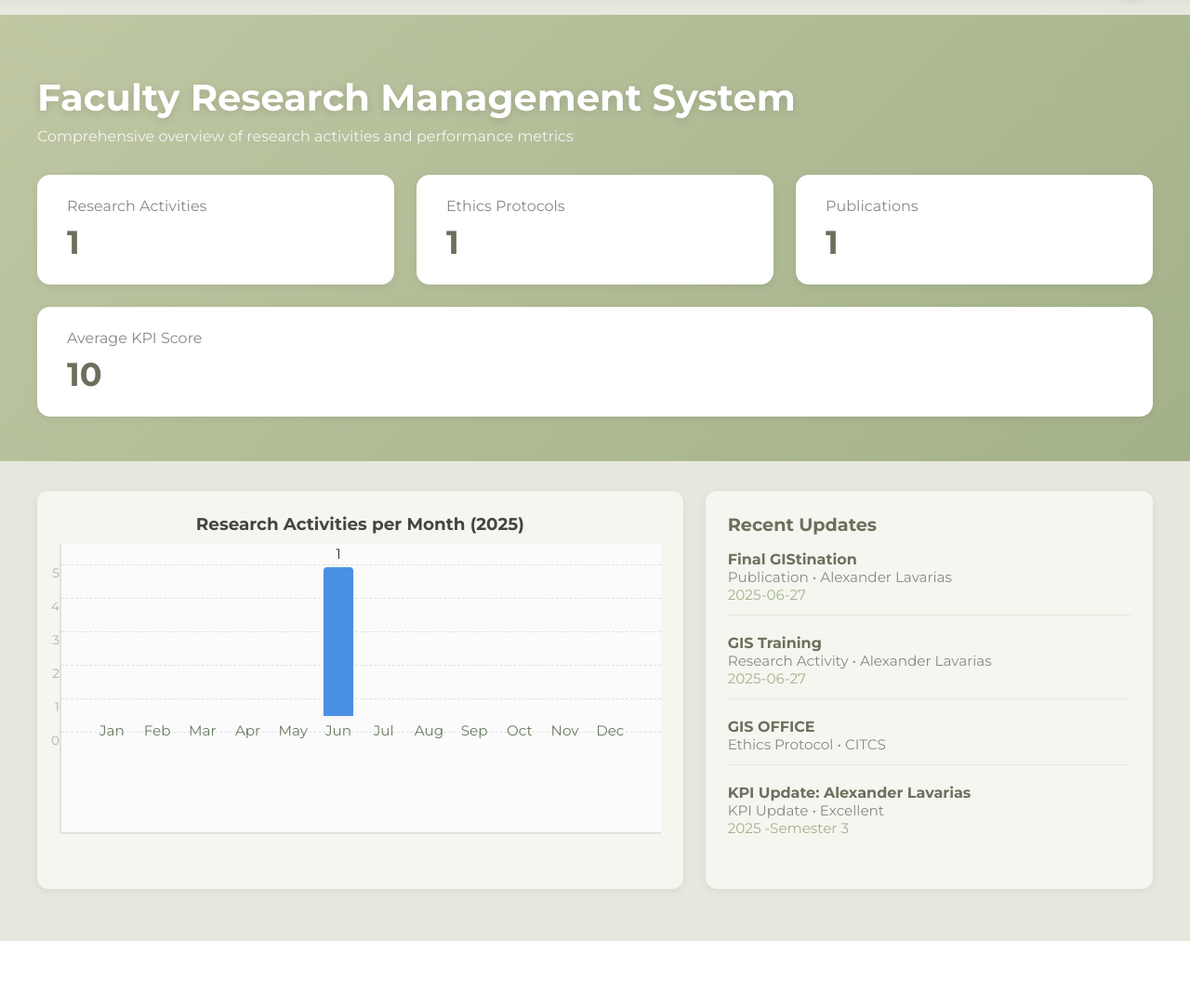
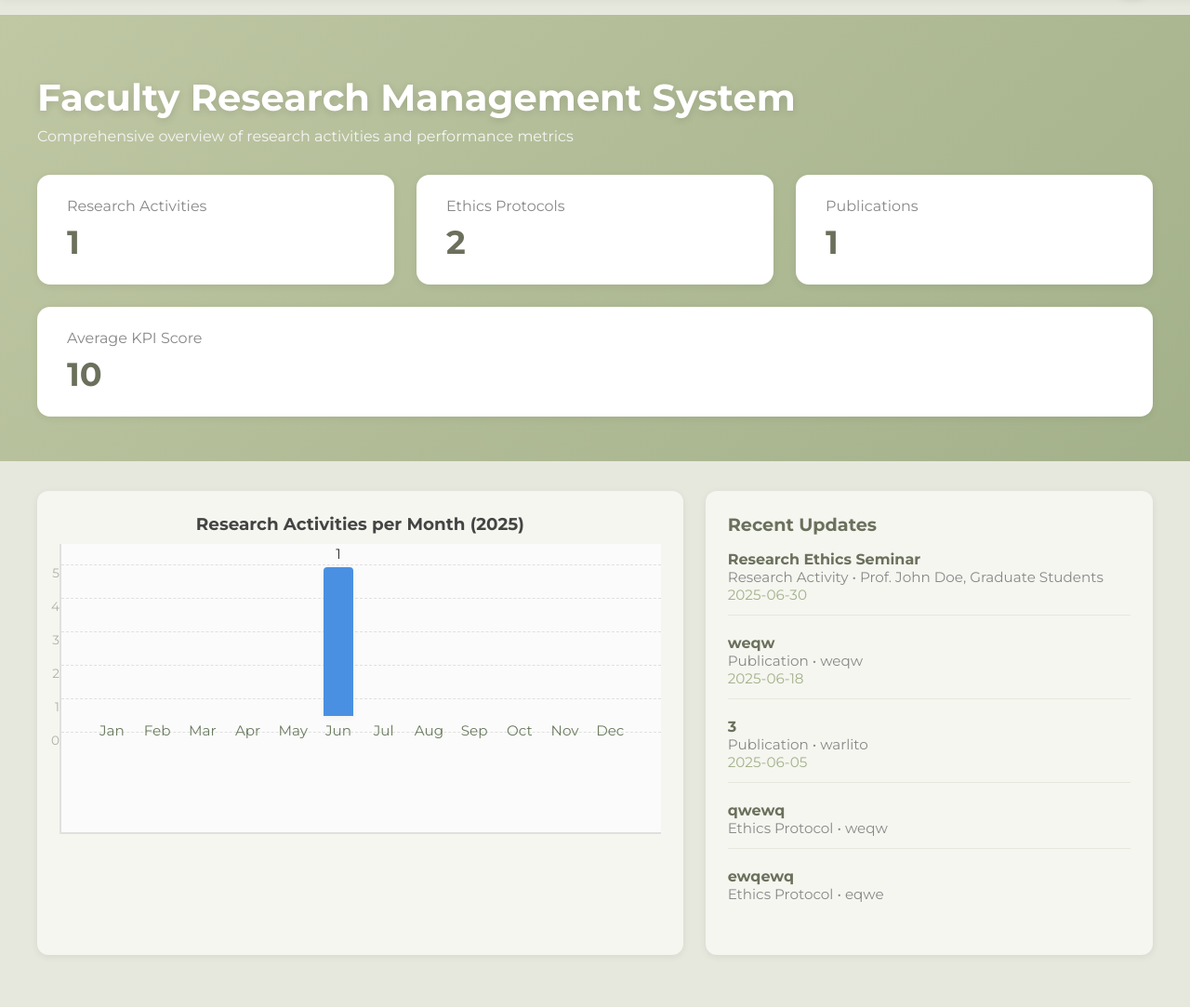
Before and after one commit to AXELAVARIAS/RSO_system_sample, a PHP site: page / in a window 1280 px wide. Shown: the part 64-1147 px from the top of the page at 93% size. Before the commit the page ends 1076 px from the top, so only its background shows below. Run offline with PHP 8.4, Linux system fonts and the light colour scheme; the visitor is signed in with stand-in values (Sample User, id 1).

Commit message:
Add files via upload

```diff
--- a/index.php
+++ b/index.php
@@ -26,25 +26,25 @@
 }
 // Gather recent updates from multiple sources
 $recent_updates = [];
-// Publications
+// Publications (show last 3)
 if (file_exists($pub_file)) {
+    $rows = [];
     $file = fopen($pub_file, 'r');
-    $is_first_row = true;
     while (($row = fgetcsv($file)) !== false) {
-        if ($is_first_row) {
-            $is_first_row = false;
-            continue; // skip header
+        if (!empty($row) && !empty($row[0])) {
+            $rows[] = $row;
         }
-        if (!empty($row) && !empty($row[0])) {
+    }
+    fclose($file);
+    $recent_pubs = array_slice($rows, -3); // get last 3
+    foreach ($recent_pubs as $row) {
         $recent_updates[] = [
             'date' => $row[0],
-                'title' => $row[2],
-                'meta' => 'Publication • ' . $row[1],
+            'title' => isset($row[2]) ? $row[2] : '',
+            'meta' => 'Publication • ' . (isset($row[1]) ? $row[1] : ''),
             'type' => 'Publication',
         ];
     }
-    }
-    fclose($file);
 }
 // Research Activities
 $research_file = __DIR__ . '/php/research_capacity_data.csv';
@@ -62,30 +62,30 @@
     }
     fclose($file);
 }
-// Ethics Protocols (no date, use last row as latest, skip header)
+// Ethics Protocols (no date, use last 3 rows as latest, skip header)
 $ethics_file = __DIR__ . '/php/ethics_reviewed_protocols.csv';
 if (file_exists($ethics_file)) {
     $rows = [];
     $file = fopen($ethics_file, 'r');
-    $is_first_row = true;
     while (($row = fgetcsv($file)) !== false) {
-        if ($is_first_row) {
-            $is_first_row = false;
-            continue; // skip header
-        }
         if (!empty($row)) {
             $rows[] = $row;
         }
     }
     fclose($file);
     if (!empty($rows)) {
-        $last = end($rows);
+        $recent_ethics = array_slice($rows, -3); // get last 3
+        foreach ($recent_ethics as $ethics) {
+            // Defensive: check if columns exist
+            $title = isset($ethics[1]) ? $ethics[1] : '';
+            $meta = isset($ethics[2]) ? $ethics[2] : '';
             $recent_updates[] = [
                 'date' => '',
-            'title' => $last[1],
-            'meta' => 'Ethics Protocol • ' . $last[2],
+                'title' => $title,
+                'meta' => 'Ethics Protocol • ' . $meta,
                 'type' => 'Ethics Protocol',
             ];
+        }
     }
 }
 // KPI Records (period as date, use last row)
--- a/php/data_collection_tools.csv
+++ b/php/data_collection_tools.csv
@@ -1 +1 @@
-"Alexander Lavarias",BSIT,Male,"Final Gistination",Author,"March 21, 2025",2025-06-27,Bensapress
+warlito,Ph.D.,Male,sdas,Co-Author,"March 9, 2025",2025-06-27,Bensapress
--- a/php/ethics_reviewed_protocols.csv
+++ b/php/ethics_reviewed_protocols.csv
@@ -1,2 +1,3 @@
-No,Title,Department,Status,Action
-EP-2025-007,"GIS OFFICE",CITCS,Approved,"Wait lang"
+EP-2025-002,qwewq,weqw,Approved,eqw
+eqwewq,ewqewq,eqwe,Approved,ewqewq
+EP-2025-002,656,3++,Approved,+
--- a/php/kpi_records.csv
+++ b/php/kpi_records.csv
@@ -1 +1 @@
-"Alexander Lavarias","2025 -Semester 3",99,99,99,10,Excellent
+eqwe,weqwe,2,5,4,10,Excellent
--- a/php/publication_presentation.csv
+++ b/php/publication_presentation.csv
@@ -1,2 +1,2 @@
-Date,Faculty,Title,Department,Subsidy,Status,Locality
-2025-06-27,"Alexander Lavarias","Final GIStination",CITCS,"1,000,000",Approved,International
+2025-06-18,weqw,weqw,weqw,wewqe,Approved,Local
+2025-06-05,warlito,3,3,2,Approved,Local
--- a/php/research_capacity_data.csv
+++ b/php/research_capacity_data.csv
@@ -1 +1 @@
-2025-06-27,"GIS Training","GIS LAB","Alexander Lavarias",40,Pending
+2025-06-30,"Research Ethics Seminar","Lecture Room 201","Prof. John Doe, Graduate Students",20,Completed
--- a/php/users.csv
+++ b/php/users.csv
@@ -4,3 +4,4 @@
 JuanT@gmail.com,$2y$10$s90SaL9DITIMtbRyL2P8zezvuVN6LVW4piYw4x0IcB1/hv1DVO8P.,faculty,"Juan Tiu",CEA
 CITCS@gmail.com,$2y$10$WKpAxvGSQX/NZzGX.Q2Eteq2DGufE6yCUkIfsVZ1FeaALMzUK6Qoi,rso,"Juan Tiu Three",CITCS
 jayson@gmail.com,$2y$10$d7w1Pnc7KZCPP79ZziG83e5uTj5ge4ceAVFy6KYufUl/DpdWogOAy,faculty,"Juan Tiu",CITCS
+abdul@gmail.com,$2y$10$Ck4siVO2OrdSZrtA1MeSUOhoJbUBThMS3BQTe1c9p/WcHHSY7M7Cu,faculty,"Alexander Lavarias",CITCS
```
Also changed, not shown: php/Ethicss Reviewed Protocols.php (+7 -0 lines), php/Publication and Presentation.php (+7 -0 lines), css/research capacity.css (line endings or trailing spaces), php/Data Collection Tools.php (line endings or trailing spaces), php/KPI records.php (line endings or trailing spaces), php/Research  Capacity Buildings Activities.php (line endings or trailing spaces), php/manage_faculty.php (line endings or trailing spaces). Lines whose indentation alone changed are shown as unchanged.
